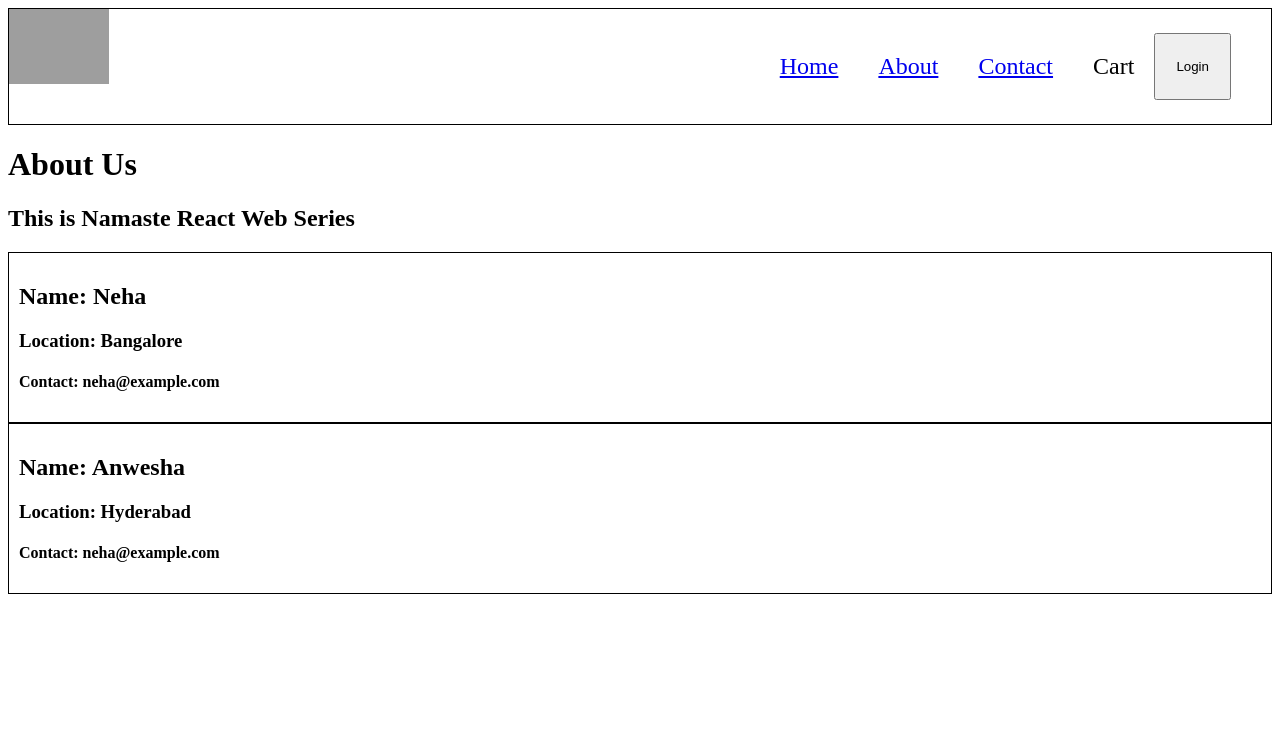
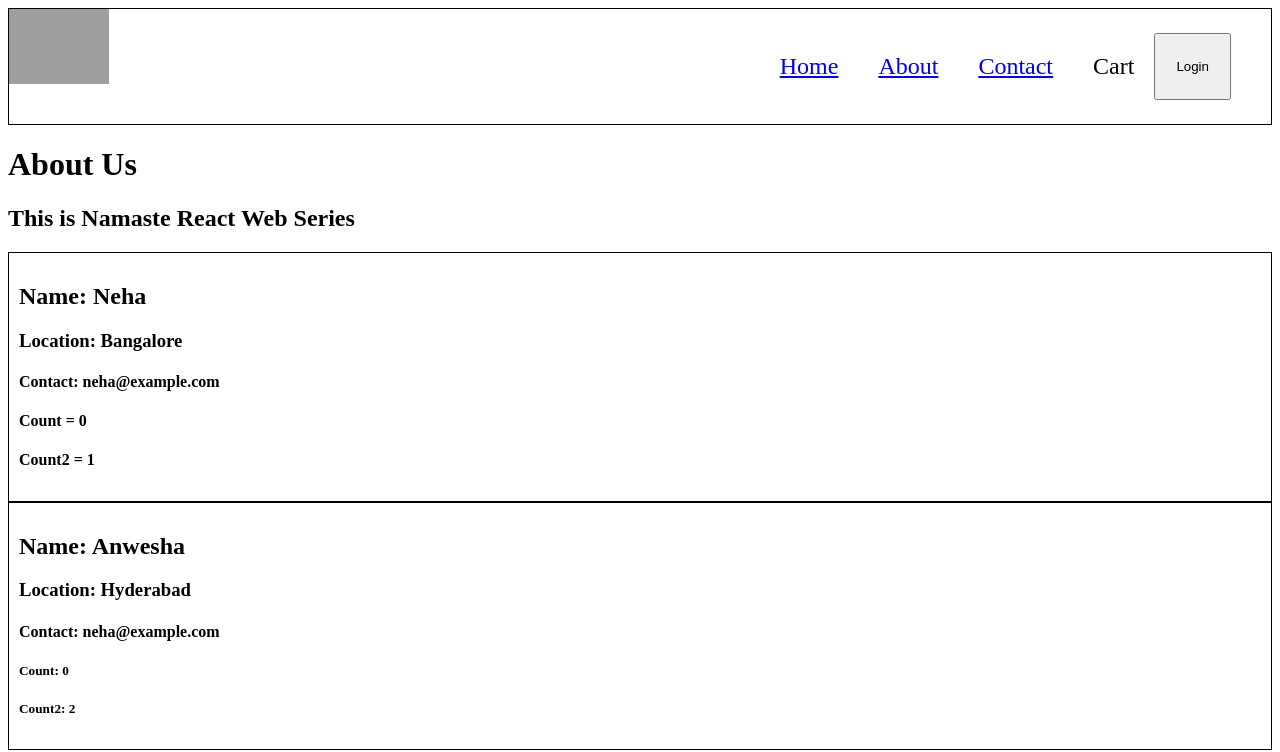
Before and after one commit to Neha-Himesh/namaste-react, a React (Vite) app: page /about in a window 1280 px wide. Shown: the top 752 px of the page. Built offline with nearby package versions, Linux system fonts and the light colour scheme; grey boxes are pictures that could not be loaded.

Commit message:
Created state variables in functional and class based components to show the difference

```diff
--- a/src/components/User.js
+++ b/src/components/User.js
@@ -1,10 +1,15 @@
 import React from "react";
+import { useState } from "react";
 const User = (props) => {
+  const [count] = useState(0);
+  const [count2] = useState(1);
   return (
     <div className="user-card">
       <h2>Name: {props.name}</h2>
       <h3>Location: Bangalore</h3>
       <h4>Contact: neha@example.com</h4>
+      <h4> Count = {count}</h4>
+      <h4> Count2 = {count2}</h4>
     </div>
   );
 };
--- a/src/components/UserClass.js
+++ b/src/components/UserClass.js
@@ -3,14 +3,21 @@ class UserClass extends React.Component {
   constructor(props) {
     super(props);
     console.log(props);
+    this.state = {
+      count: 0,
+      count2: 2,
+    };
   }
   render() {
     const { name, location } = this.props;
+    const { count, count2 } = this.state;
     return (
       <div className="user-card">
         <h2>Name: {name}</h2>
         <h3>Location: {location}</h3>
         <h4>Contact: neha@example.com</h4>
+        <h5>Count: {count}</h5>
+        <h5>Count2: {count2} </h5>
       </div>
     );
   }
```
